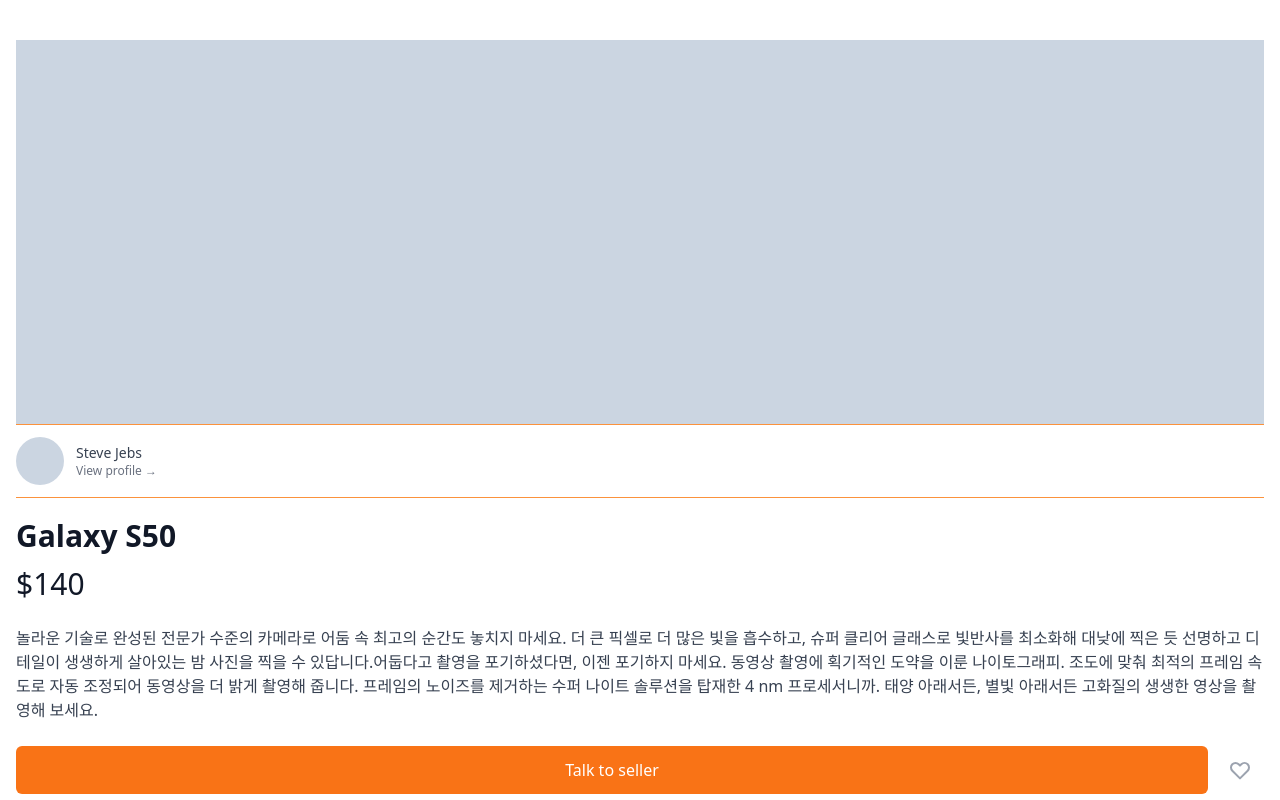
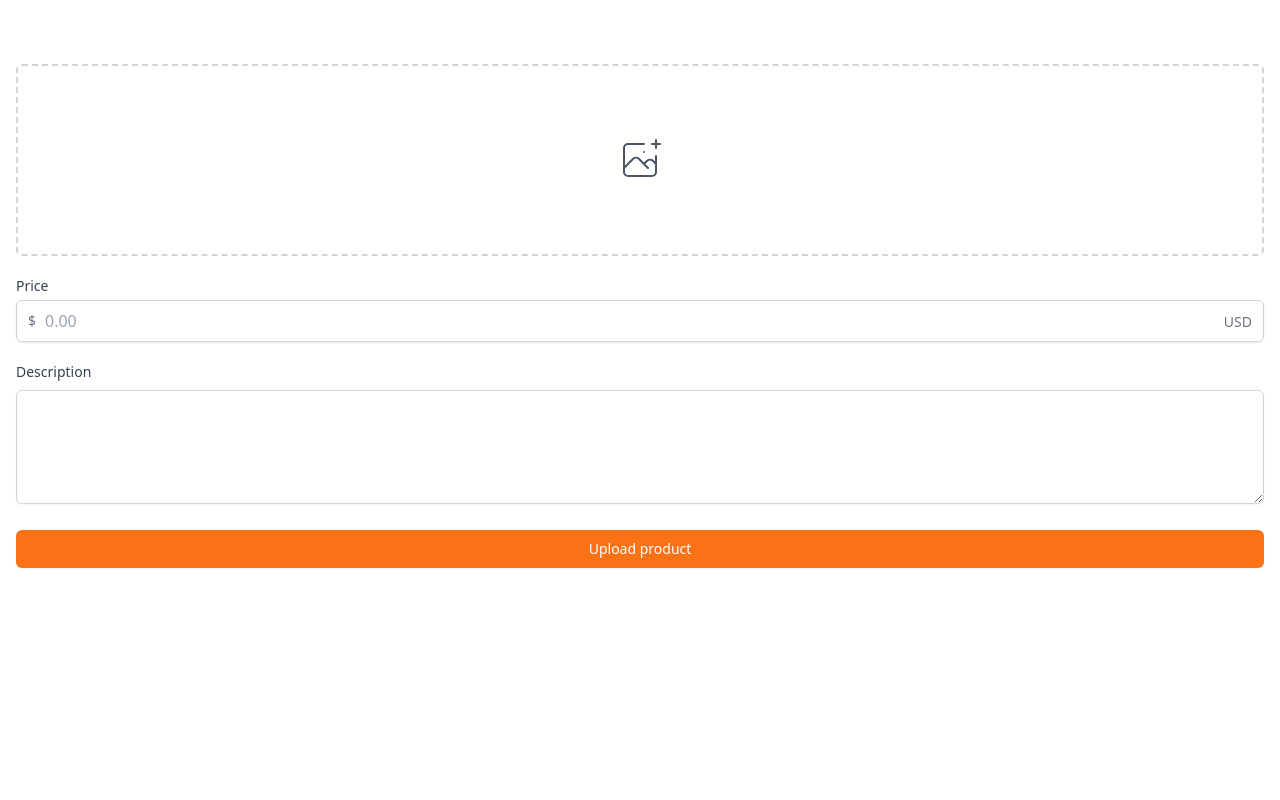
Before and after one commit to zeronedev/carrot-market-v220312, a Next.js app: page /items/upload in a window 1280 px wide. Shown: the top 800 px of the page. Built offline with nearby package versions, Linux system fonts and the light colour scheme.

Commit message:
#5.5 Upload Item: label안에 input 안보이게 hidden

```diff
--- a/pages/enter.tsx
+++ b/pages/enter.tsx
@@ -40,13 +40,14 @@
           </div>
         </div>
         <form className="flex flex-col mt-8">
-          <label className="text-sm font-medium text-gray-700">
+          <label htmlFor="input" className="text-sm font-medium text-gray-700">
             {method === "email" ? "Email address" : null}
             {method === "phone" ? "Phone number" : null}
           </label>
           <div>
             {method === "email" ? (
               <input
+                id="input"
                 type="email"
                 className="appearance-none w-full px-3 py-2 border border-gray-300 rounded-md shadow-sm placeholder-gray-400 focus:outline-none focus:ring-orange-500 focus:border-orange-500"
                 required
@@ -58,6 +59,7 @@
                   +82
                 </span>
                 <input
+                  id="input"
                   type="number"
                   className="appearance-none w-full px-3 py-2 border border-gray-300 rounded-md rounded-l-none shadow-sm placeholder-gray-400 focus:outline-none focus:ring-orange-500 focus:border-orange-500"
                   required
--- /dev/null
+++ b/pages/items/upload.tsx
@@ -0,0 +1,64 @@
+import type { NextPage } from "next";
+
+const Upload: NextPage = () => {
+  return (
+    <div className="px-4 py-16">
+      <div>
+        <label className="w-full cursor-pointer text-gray-600 hover:text-orange-500 hover:border-orange-500 flex items-center justify-center border-2 border-dashed border-gray-300 h-48 rounded-md">
+          <svg
+            className="h-12 w-12"
+            stroke="currentColor"
+            fill="none"
+            viewBox="0 0 48 48"
+            aria-hidden="true"
+          >
+            <path
+              d="M28 8H12a4 4 0 00-4 4v20m32-12v8m0 0v8a4 4 0 01-4 4H12a4 4 0 01-4-4v-4m32-4l-3.172-3.172a4 4 0 00-5.656 0L28 28M8 32l9.172-9.172a4 4 0 015.656 0L28 28m0 0l4 4m4-24h8m-4-4v8m-12 4h.02"
+              strokeWidth={2}
+              strokeLinecap="round"
+              strokeLinejoin="round"
+            />
+          </svg>
+
+          <input className="hidden" type="file" />
+        </label>
+      </div>
+      <div className="my-5">
+        <label
+          className="mb-1 block text-sm font-medium text-gray-700"
+          htmlFor="price"
+        >
+          Price
+        </label>
+        <div className="rounded-md relative shadow-sm flex items-center">
+          <div className="absolute left-0 pointer-events-none pl-3 flex items-center">
+            <span className="text-gray-500 text-sm">$</span>
+          </div>
+          <input
+            id="price"
+            className="appearance-none pl-7 w-full px-3 py-2 border border-gray-300 rounded-md shadow-sm placeholder-gray-400 focus:outline-none focus:ring-orange-500 focus:border-orange-500"
+            type="text"
+            placeholder="0.00"
+          />
+          <div className="absolute right-0 pointer-events-none pr-3 items-center">
+            <span className="text-gray-500 text-sm">USD</span>
+          </div>
+        </div>
+      </div>
+      <div>
+        <label className="mb-1 block text-sm font-medium text-gray-700">
+          Description
+        </label>
+        <textarea
+          className="mt-1 shadow-sm w-full focus:ring-orange-500 focus:border-orange-500 rounded-md border-gray-300"
+          rows={4}
+        />
+      </div>
+      <button className="mt-5 w-full bg-orange-500 hover:bg-orange-600 text-white py-2 px-4 border border-transparent rounded-md shadow-sm  text-sm font-medium focus:ring-2 focus:ring-offset-2 focus:ring-orange-500 focus:outline">
+        Upload product
+      </button>
+    </div>
+  );
+};
+
+export default Upload;
```
